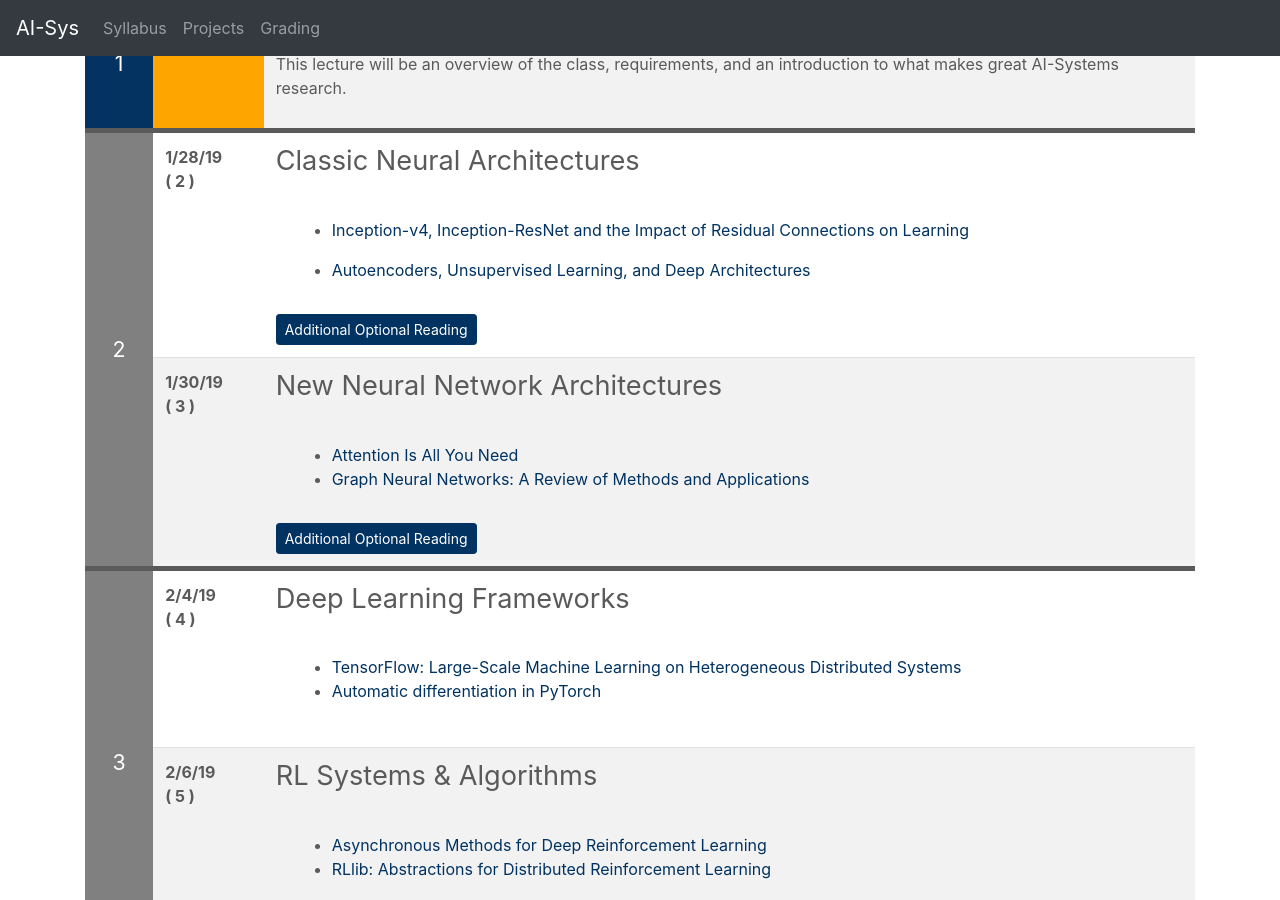
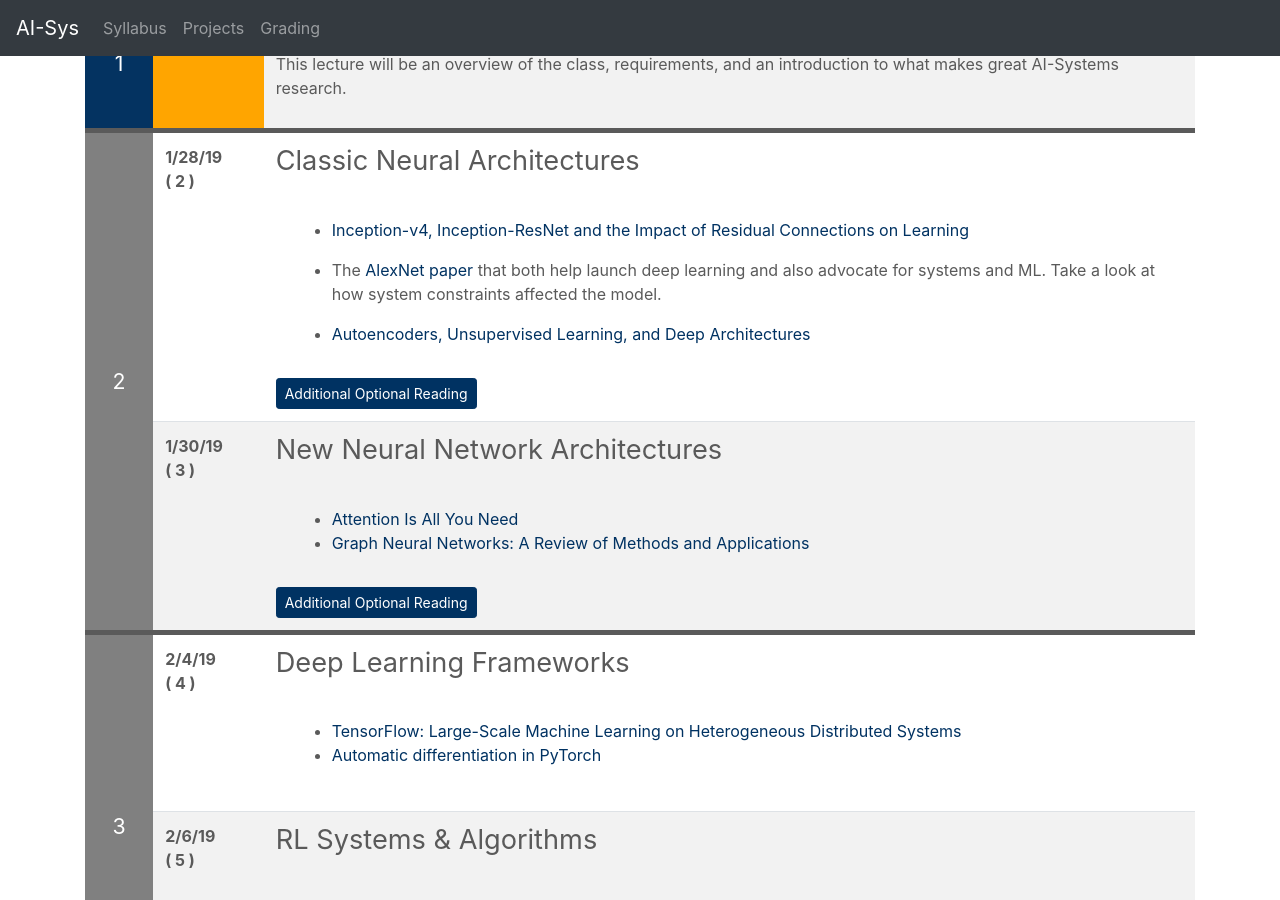
Before and after one commit to ucbrise/cs294-ai-sys-sp19, a Jekyll site: the page built from index.md, in a window 1280 px wide and 900 px high, scrolled down 951 px. Built offline with Jekyll 4.4.1, drawn with Linux system fonts in a browser that asks for light colours; nearby versions of some CDN libraries; our own code applies the rules of GitHub Pages for plain Markdown files.

Commit message:
updating course website

```diff
--- a/_includes/syllabus_entries.md
+++ b/_includes/syllabus_entries.md
@@ -18,6 +18,8 @@ This lecture will be an overview of the class, requirements, and an introduction
 
 * [Inception-v4, Inception-ResNet and the Impact of Residual Connections on Learning](https://arxiv.org/abs/1602.07261)
 
+* The [AlexNet paper](http://www.cs.toronto.edu/~fritz/absps/imagenet.pdf) that both help launch deep learning and also advocate for systems and ML.  Take a look at how system constraints affected the model.
+
 * [Autoencoders, Unsupervised Learning, and Deep Architectures](http://proceedings.mlr.press/v27/baldi12a/baldi12a.pdf)
 
 </div>
@@ -25,8 +27,14 @@ This lecture will be an overview of the class, requirements, and an introduction
 
 ### Convolutional Networks
 
-* [CS231 Intro to Convolutional Networks](http://cs231n.github.io/convolutional-networks/)
+* For a quick introduction take a look at [CS231 Intro to Convolutional Networks](http://cs231n.github.io/convolutional-networks/) and [Chris Olah's excellent post](http://colah.github.io/posts/2014-07-Conv-Nets-Modular/)
 * Much of contemporary computer vision can be traced back to this original [LeNet paper](http://yann.lecun.com/exdb/publis/pdf/lecun-01a.pdf) and it's corresponding [90's era website](http://yann.lecun.com/exdb/lenet/)
+
+
+### Recurrent Neural Networks
+
+* Andrej Karpathy has an excellent overview [blog post](http://karpathy.github.io/2015/05/21/rnn-effectiveness/)
+* Chris Olah has an excellent [illustrated overview of LSTMs](http://colah.github.io/posts/2015-08-Understanding-LSTMs/)
 
 
 ### Auto-Encoders
```
